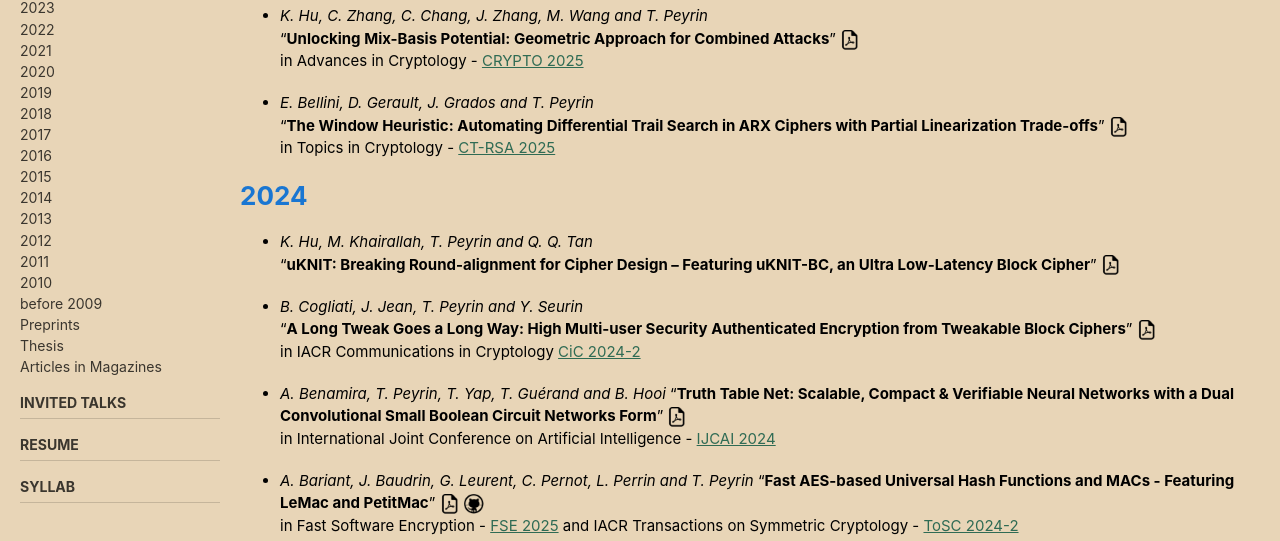
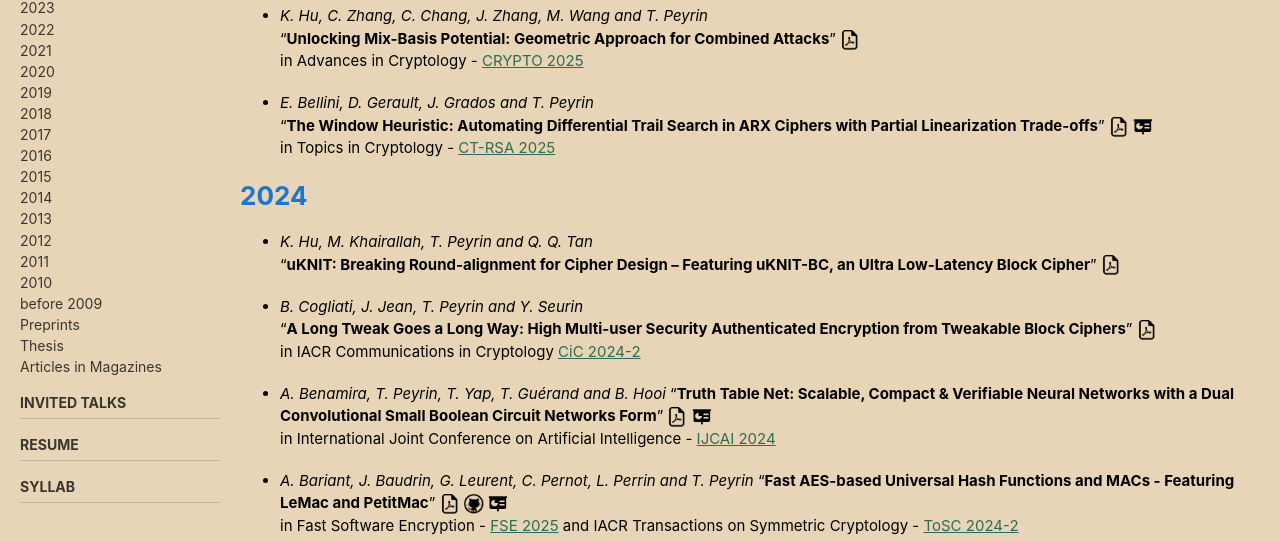
Before and after one commit to thomaspeyrin/web, a Jekyll site: the page built from publications.md, in a window 1280 px wide and 900 px high. Shown: the part 356-897 px from the top of the window. Built offline with Jekyll 4.4.1, drawn with Linux system fonts in a browser that asks for light colours; cached includes are drawn as plain includes; nearby versions of some CDN libraries; our own code applies the rules of GitHub Pages for plain Markdown files.

Commit message:
Update publications.md

```diff
--- a/publications.md
+++ b/publications.md
@@ -25,7 +25,7 @@ sidebar:
 in Advances in Cryptology - [CRYPTO 2025](https://crypto.iacr.org/2025/)
 
 - *E. Bellini, D. Gerault, J. Grados and T. Peyrin*
-"**The Window Heuristic: Automating Differential Trail Search in ARX Ciphers with Partial Linearization Trade-offs**"   [![](https://thomaspeyrin.github.io/web/assets/images/pdf_icon_small.png "article")](https://eprint.iacr.org/2024/1743)
+"**The Window Heuristic: Automating Differential Trail Search in ARX Ciphers with Partial Linearization Trade-offs**"   [![](https://thomaspeyrin.github.io/web/assets/images/pdf_icon_small.png "article")](https://eprint.iacr.org/2024/1743)   [![](https://thomaspeyrin.github.io/web/assets/images/pres_icon_small.png "slides")](https://thomaspeyrin.github.io/web/assets/docs/slides/Bellini-etal-CTRSA2025_slides.pdf)
 in Topics in Cryptology - [CT-RSA 2025](https://ct-rsa-2025.csa.iisc.ac.in/)
 
 # 2024
@@ -38,11 +38,11 @@ in Topics in Cryptology - [CT-RSA 2025](https://ct-rsa-2025.csa.iisc.ac.in/)
 in IACR Communications in Cryptology [CiC 2024-2](https://cic.iacr.org/i/1/2)
 
 - *A. Benamira, T. Peyrin, T. Yap, T. Guérand and B. Hooi*
-"**Truth Table Net: Scalable, Compact & Verifiable Neural Networks with a Dual Convolutional Small Boolean Circuit Networks Form**"  [![](https://thomaspeyrin.github.io/web/assets/images/pdf_icon_small.png "article")](https://www.ijcai.org/proceedings/2024/0002.pdf)
+"**Truth Table Net: Scalable, Compact & Verifiable Neural Networks with a Dual Convolutional Small Boolean Circuit Networks Form**"  [![](https://thomaspeyrin.github.io/web/assets/images/pdf_icon_small.png "article")](https://www.ijcai.org/proceedings/2024/0002.pdf)  [![](https://thomaspeyrin.github.io/web/assets/images/pres_icon_small.png "slides")](https://thomaspeyrin.github.io/web/assets/docs/slides/Benamira-etal-IJCAI2024_slides.pdf)
 in International Joint Conference on Artificial Intelligence - [IJCAI 2024](https://ijcai24.org/)
 
 - *A. Bariant, J. Baudrin, G. Leurent, C. Pernot, L. Perrin and T. Peyrin*
-"**Fast AES-based Universal Hash Functions and MACs - Featuring LeMac and PetitMac**"    [![](https://thomaspeyrin.github.io/web/assets/images/pdf_icon_small.png "article")](https://tosc.iacr.org/index.php/ToSC/article/download/11619/11111/12258)  [![](https://thomaspeyrin.github.io/web/assets/images/github_icon_small.png "github")](https://github.com/AugustinBariant/Implementations_LeMac_PetitMac)
+"**Fast AES-based Universal Hash Functions and MACs - Featuring LeMac and PetitMac**"    [![](https://thomaspeyrin.github.io/web/assets/images/pdf_icon_small.png "article")](https://tosc.iacr.org/index.php/ToSC/article/download/11619/11111/12258)  [![](https://thomaspeyrin.github.io/web/assets/images/github_icon_small.png "github")](https://github.com/AugustinBariant/Implementations_LeMac_PetitMac)   [![](https://thomaspeyrin.github.io/web/assets/images/pres_icon_small.png "slides")](https://thomaspeyrin.github.io/web/assets/docs/slides/Bariant-etal-FSE2025_slides.pdf)
 in Fast Software Encryption - [FSE 2025](https://fse.iacr.org/2025/) and IACR Transactions on Symmetric Cryptology - [ToSC 2024-2](http://tosc.iacr.org/index.php/ToSC/issue/archive)
 
 
@@ -58,11 +58,11 @@ in Fast Software Encryption - [FSE 2025](https://fse.iacr.org/2025/) and IACR Tr
 in Advances in Cryptology - [ASIACRYPT 2023](https://asiacrypt.iacr.org/2023/)
 
 - *A. Benamira, T. Guérand and T. Peyrin*
-"**A New Interpretable Neural Network-Based Rule Model for Healthcare Decision Making**"  [![](https://thomaspeyrin.github.io/web/assets/images/pdf_icon_small.png "article")](https://arxiv.org/pdf/2309.11101v1.pdf)
+"**A New Interpretable Neural Network-Based Rule Model for Healthcare Decision Making**"  [![](https://thomaspeyrin.github.io/web/assets/images/pdf_icon_small.png "article")](https://arxiv.org/pdf/2309.11101v1.pdf)   [![](https://thomaspeyrin.github.io/web/assets/images/pres_icon_small.png "slides")](https://thomaspeyrin.github.io/web/assets/docs/slides/Benamira-etal-iAIM2023_slides.pdf)
 in International Conference on AI in Medicine - [iAIM 2023](https://iaim2023.sg/)
 
 - *A. Benamira, T. Guérand, T. Peyrin and H. Soegeng*
-"**Neural Network-Based Rule Models With Truth Tables**"  [![](https://thomaspeyrin.github.io/web/assets/images/pdf_icon_small.png "article")](https://arxiv.org/pdf/2309.09638v1.pdf)
+"**Neural Network-Based Rule Models With Truth Tables**"  [![](https://thomaspeyrin.github.io/web/assets/images/pdf_icon_small.png "article")](https://arxiv.org/pdf/2309.09638v1.pdf)   [![](https://thomaspeyrin.github.io/web/assets/images/pres_icon_small.png "slides")](https://thomaspeyrin.github.io/web/assets/docs/slides/Benamira-etal-ECAI2023_slides.pdf)
 in European Conference on Artificial Intelligence - [ECAI 2023](https://ecai2023.eu/)
 
 - *E. Bellini, D. Gerault, J. Grados, R. H. Makarim and T. Peyrin*
```
